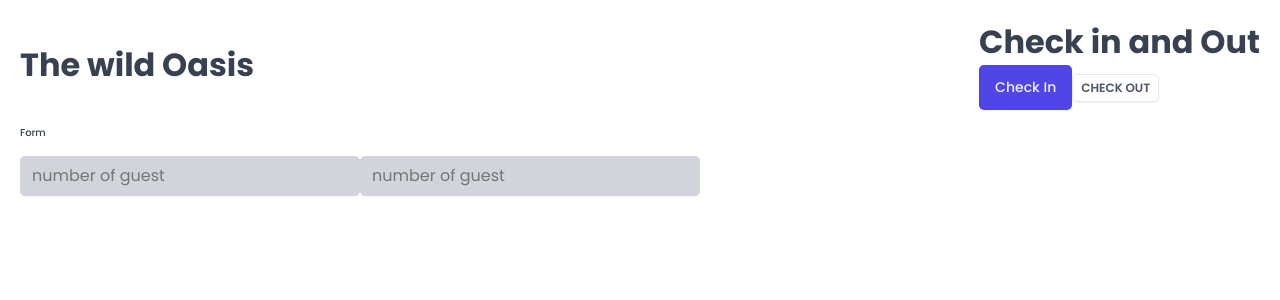
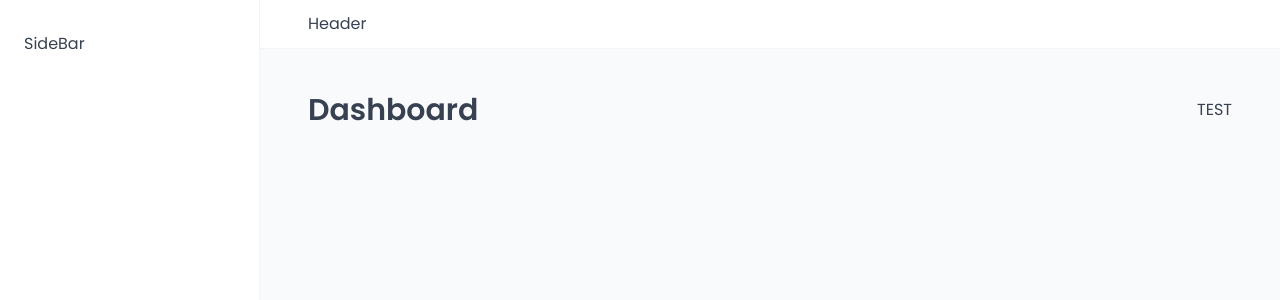
Before and after one commit to KEM-CONSOLATION/the-wild-oasis, a React (Vite) app: page /dashboard in a window 1280 px wide. Shown: the top 300 px of the page. Built offline with nearby package versions, Linux system fonts and the light colour scheme; a web font is replaced by a local one.

Commit message:
Working on the AppLayout

```diff
--- a/package.json
+++ b/package.json
@@ -12,6 +12,7 @@
   "dependencies": {
     "react": "^18.2.0",
     "react-dom": "^18.2.0",
+    "react-router-dom": "^6.14.2",
     "styled-components": "^6.0.7"
   },
   "devDependencies": {
--- a/src/App.jsx
+++ b/src/App.jsx
@@ -1,43 +1,35 @@
-import styled from "styled-components";
+import { BrowserRouter, Navigate, Route, Routes } from "react-router-dom";
 import GlobalStyles from "./styles/GlobalStyles";
-import Button from "./ui/Button";
-import Input from "./ui/Input";
-import Heading from "./ui/Heading";
-import Row from "./ui/Row";
-
-const StyledApp = styled.main`
-  padding: 20px;
-`;
+import Dashboard from "./pages/Dashboard";
+import Bookings from "./pages/Bookings";
+import Cabins from "./pages/Cabins";
+import Users from "./pages/Users";
+import Settings from "./pages/Settings";
+import Account from "./pages/Account";
+import Login from "./pages/Login";
+import PageNotFound from "./pages/PageNotFound";
+import AppLayout from "./ui/AppLayout";
 const App = () => {
   return (
     <>
       <GlobalStyles />
-      <StyledApp>
-        <Row>
-          <Row type="horizontal">
-            <Heading type="h1">The wild Oasis</Heading>
-            <div>
-              <Heading type="h2">Check in and Out</Heading>
-              <Button onClick={() => alert("Check in")}>Check In</Button>
-              <Button
-                variation="secondary"
-                size="small"
-                onClick={() => alert("Check out")}
-              >
-                Check Out
-              </Button>
-            </div>
-          </Row>
+      <BrowserRouter>
+        <Routes>
+          <Route element={<AppLayout />}>
+            <Route index element={<Navigate replace to="dashboard" />} />
 
-          <Row type="vertical">
-            <Heading as="h3">Form</Heading>
-            <form>
-              <Input type="number" placeholder="number of guest" />
-              <Input type="number" placeholder="number of guest" />
-            </form>
-          </Row>
-        </Row>
-      </StyledApp>
+            <Route path="dashboard" element={<Dashboard />} />
+            <Route path="bookings" element={<Bookings />} />
+            <Route path="cabins" element={<Cabins />} />
+            <Route path="users" element={<Users />} />
+            <Route path="settings" element={<Settings />} />
+            <Route path="account" element={<Account />} />
+          </Route>
+
+          <Route path="login" element={<Login />} />
+          <Route path="*" element={<PageNotFound />} />
+        </Routes>
+      </BrowserRouter>
     </>
   );
 };
--- /dev/null
+++ b/src/ui/AppLayout.jsx
@@ -0,0 +1,29 @@
+import { Outlet } from "react-router-dom";
+import SideBar from "./SideBar";
+import Header from "./Header";
+import { styled } from "styled-components";
+
+const StyledAppLayout = styled.div`
+  display: grid;
+  grid-template-columns: 26rem 1fr;
+  grid-template-rows: auto 1fr;
+  height: 100vh;
+`;
+const Main = styled.main`
+  background-color: var(--color-grey-50);
+  padding: 4rem 4.8rem 6.4rem;
+`;
+const AppLayout = () => {
+  return (
+    <StyledAppLayout>
+      <Header />
+      <SideBar />
+
+      <Main>
+        <Outlet />
+      </Main>
+    </StyledAppLayout>
+  );
+};
+
+export default AppLayout;
--- /dev/null
+++ b/src/ui/Header.jsx
@@ -0,0 +1,13 @@
+import { styled } from "styled-components";
+
+const StyledHeader = styled.header`
+  background-color: var(--color-grey-0);
+  padding: 1.2rem 4.8rem;
+  border-bottom: 1px solid var(--color-grey-100);
+`;
+
+const Header = () => {
+  return <StyledHeader>Header</StyledHeader>;
+};
+
+export default Header;
--- /dev/null
+++ b/src/ui/SideBar.jsx
@@ -0,0 +1,15 @@
+import { styled } from "styled-components";
+
+const StyledSidebar = styled.aside`
+  background-color: var(--color-grey-0);
+  padding: 3.2rem 2.4rem;
+  border-right: 1px solid var(--color-grey-100);
+
+  grid-row: 1/-1;
+`;
+
+const SideBar = () => {
+  return <StyledSidebar>SideBar</StyledSidebar>;
+};
+
+export default SideBar;
```
Also changed, not shown: 1 other file (tests, documents, lock files or other folders).
